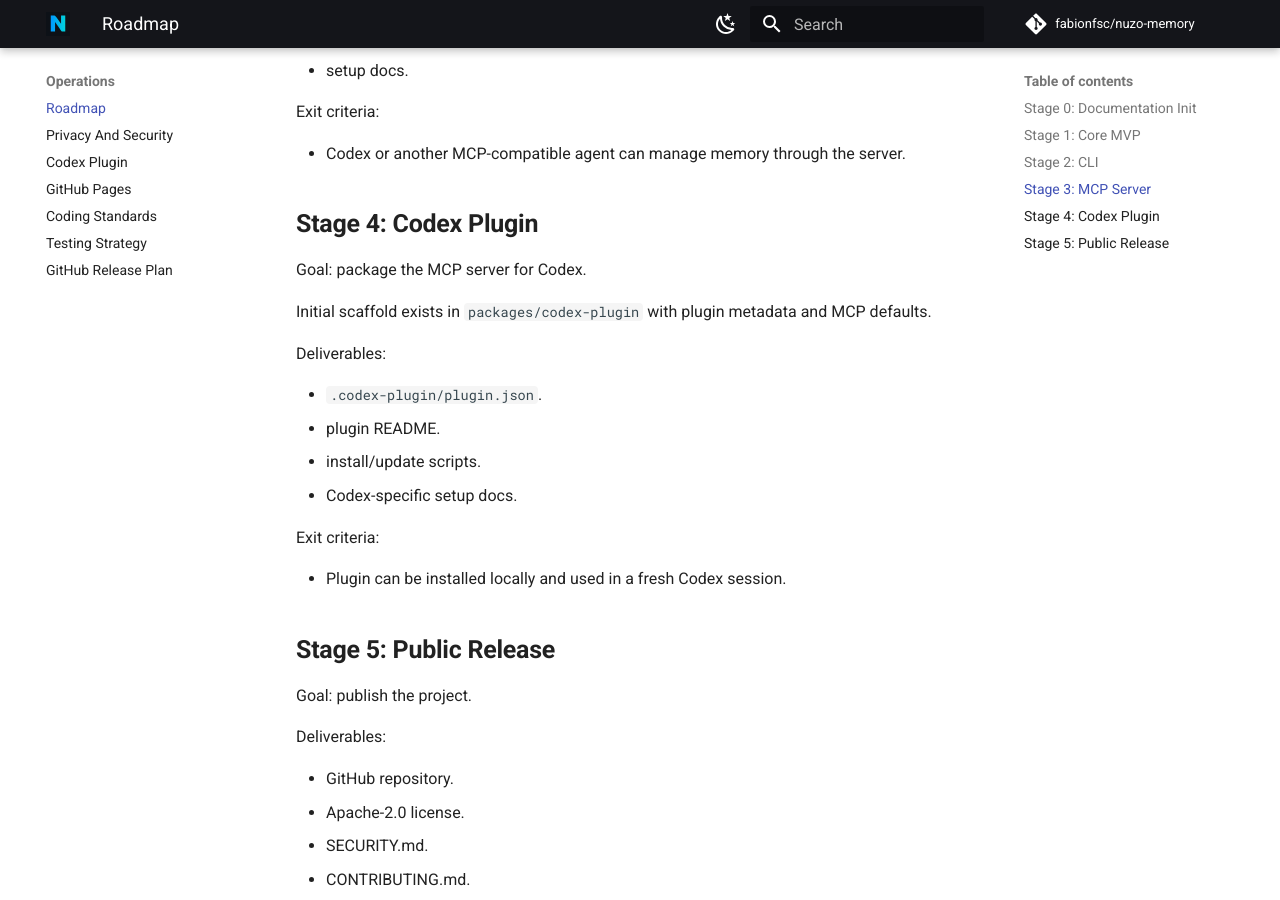
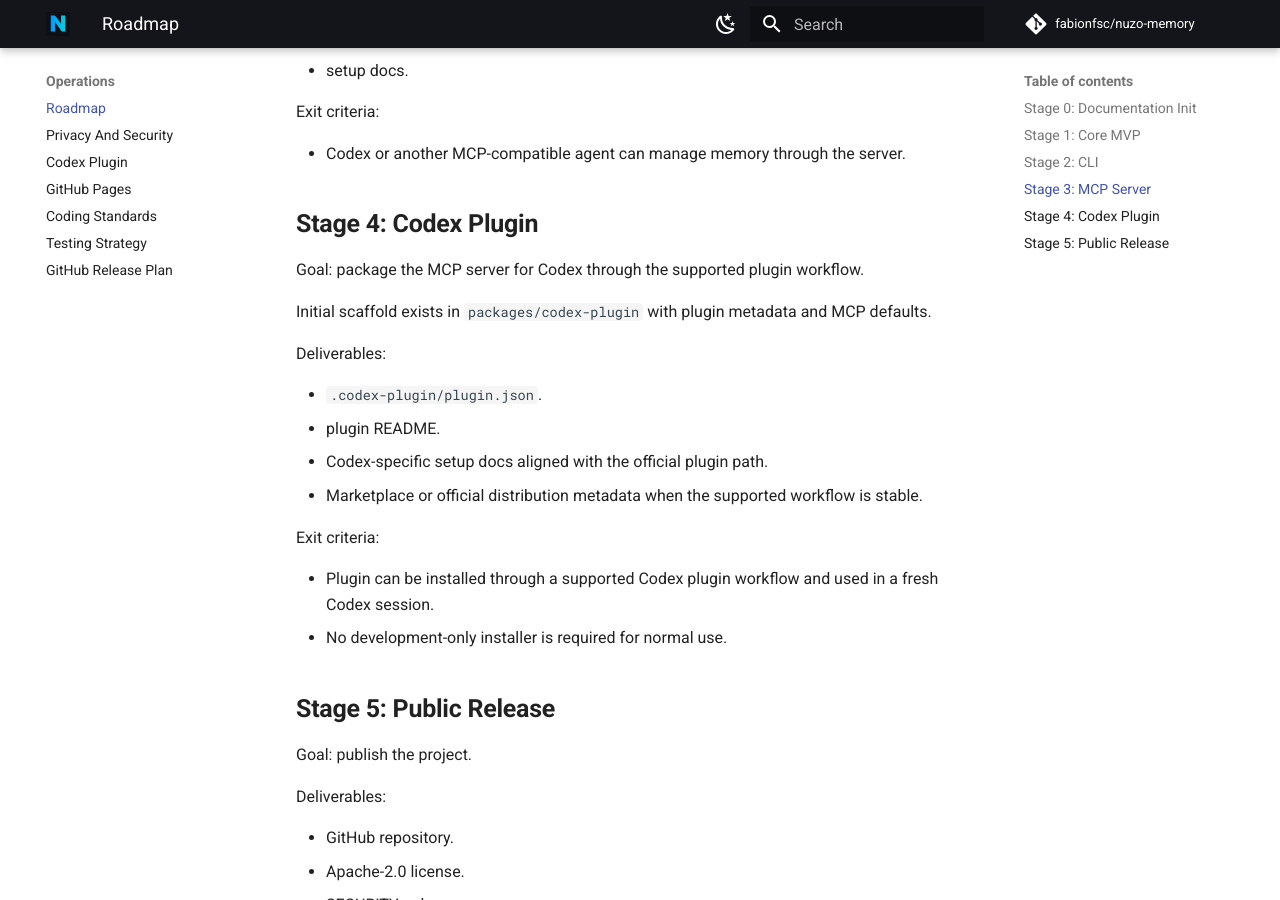
Before and after one commit to fabionfsc/nuzo-memory, an MkDocs documentation site: the page built from docs/operations/roadmap.md, in a window 1280 px wide and 900 px high, scrolled down 2244 px. Built offline with MkDocs 1.6.1 and Material for MkDocs 9.7.7, drawn with Linux system fonts in a browser that asks for light colours; comment, search, counter and statistics services are not loaded.

Commit message:
Prefer official plugin distribution path

```diff
--- a/docs/operations/roadmap.md
+++ b/docs/operations/roadmap.md
@@ -84,7 +84,7 @@
 
 ## Stage 4: Codex Plugin
 
-Goal: package the MCP server for Codex.
+Goal: package the MCP server for Codex through the supported plugin workflow.
 
 Initial scaffold exists in `packages/codex-plugin` with plugin metadata and MCP defaults.
 
@@ -92,12 +92,13 @@
 
 - `.codex-plugin/plugin.json`.
 - plugin README.
-- install/update scripts.
-- Codex-specific setup docs.
+- Codex-specific setup docs aligned with the official plugin path.
+- Marketplace or official distribution metadata when the supported workflow is stable.
 
 Exit criteria:
 
-- Plugin can be installed locally and used in a fresh Codex session.
+- Plugin can be installed through a supported Codex plugin workflow and used in a fresh Codex session.
+- No development-only installer is required for normal use.
 
 ## Stage 5: Public Release
 
```
Also changed, not shown: AGENTS.md (+7 -0 lines), README.md (+1 -1 lines), docs/architecture/boundaries.md (+1 -1 lines), docs/index.md (+2 -2 lines), docs/operations/codex-plugin.md (+2 -1 lines), docs/operations/github-release-plan.md (+2 -2 lines).
